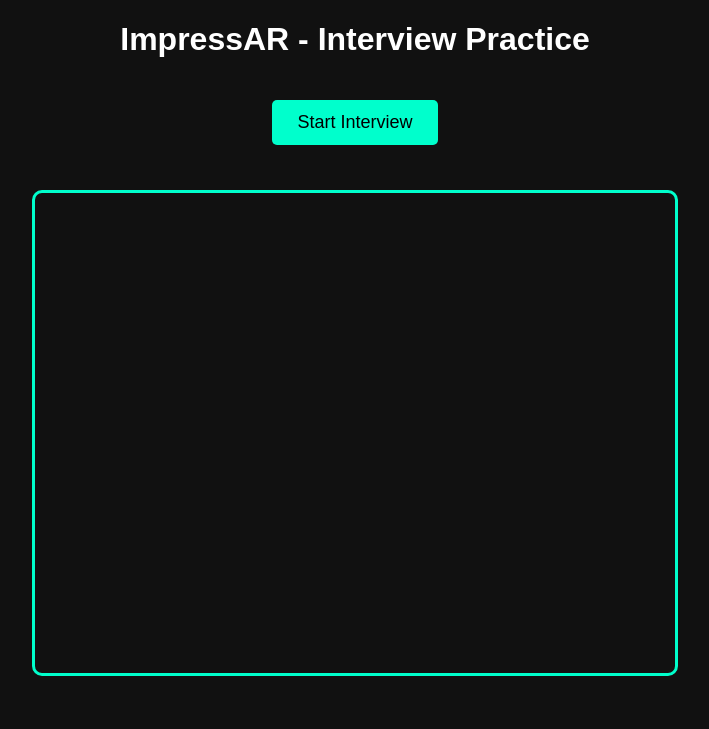
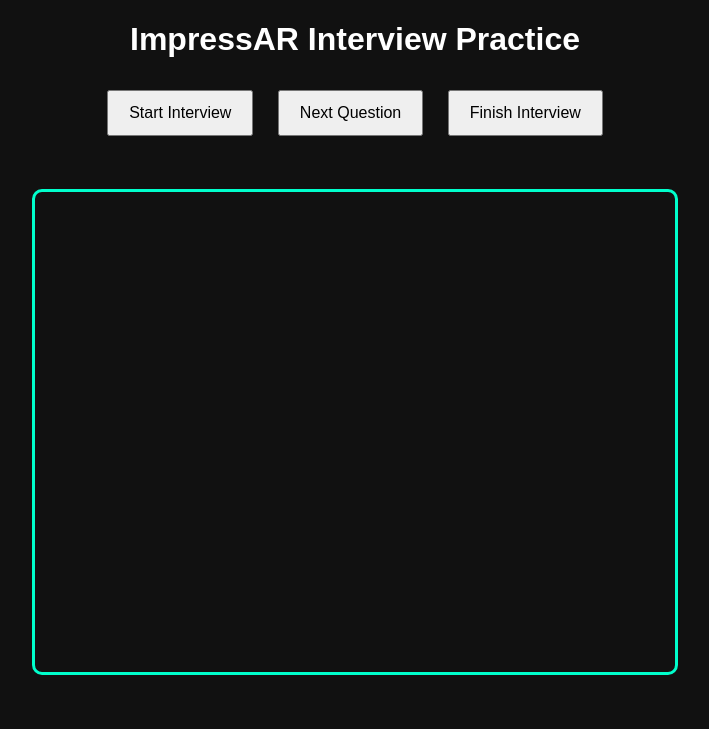
Before and after one commit to anshulpagar7/ImpressAR, a Flask app: page / in a window 1280 px wide. Shown: the top 729 px of the page, without its empty margins (285-994 px from the left). Before the commit the page ends 676 px from the top, so only its background shows below. Run offline with Flask 3, Linux system fonts and the light colour scheme.

Commit message:
updated the html file to support the new features in the interview system

```diff
--- a/templates/index.html
+++ b/templates/index.html
@@ -1,7 +1,11 @@
 <!DOCTYPE html>
 <html>
+
 <head>
+
 <title>ImpressAR Interview Trainer</title>
+
+<script src="https://cdn.jsdelivr.net/npm/chart.js"></script>
 
 <style>
 
@@ -13,99 +17,107 @@ text-align:center;
 }
 
 video{
+border:3px solid #00ffcc;
 border-radius:10px;
-border:3px solid #00ffcc;
 margin-top:20px;
 }
 
 button{
-padding:12px 25px;
-font-size:18px;
-margin-top:20px;
+padding:12px 20px;
+margin:10px;
+font-size:16px;
 cursor:pointer;
-background:#00ffcc;
-border:none;
-border-radius:5px;
 }
 
 #question{
 font-size:22px;
+color:#00ffcc;
 margin-top:20px;
-color:#00ffcc;
 }
 
 #timer{
-font-size:30px;
-margin-top:10px;
+font-size:28px;
 }
 
-#score{
-font-size:28px;
-margin-top:10px;
+canvas{
+margin-top:30px;
 }
 
 </style>
+
 </head>
 
 
 <body>
 
-<h1>ImpressAR - Interview Practice</h1>
+<h1>ImpressAR Interview Practice</h1>
 
 <button onclick="startInterview()">Start Interview</button>
+<button onclick="nextQuestion()">Next Question</button>
+<button onclick="finishInterview()">Finish Interview</button>
 
 <h2 id="question"></h2>
 <h2 id="timer"></h2>
 
 <video id="video" width="640" height="480" autoplay playsinline></video>
 
-<canvas id="canvas" style="display:none;"></canvas>
+<canvas id="hidden" style="display:none;"></canvas>
 
 <p id="feedback"></p>
 <h2 id="score"></h2>
 
+<h2 id="report"></h2>
+
+<canvas id="chart" width="600" height="300"></canvas>
+
 <script>
 
+let questions=[]
+let qIndex=0
+let timeLeft=180
+let interviewActive=false
+
 const video=document.getElementById("video")
-const canvas=document.getElementById("canvas")
-const feedbackText=document.getElementById("feedback")
+const canvas=document.getElementById("hidden")
+const ctx=canvas.getContext("2d")
+
+const feedback=document.getElementById("feedback")
 const scoreText=document.getElementById("score")
 const questionText=document.getElementById("question")
 const timerText=document.getElementById("timer")
 
-const context=canvas.getContext("2d")
+navigator.mediaDevices.getUserMedia({video:true})
+.then(stream=>{video.srcObject=stream})
 
-let interviewActive=false
-let timeLeft=120
-
-// start webcam
-
-navigator.mediaDevices.getUserMedia({video:true})
-.then(stream=>{
-video.srcObject=stream
-})
-
-
-// start interview
 
 function startInterview(){
 
-fetch("/question")
-.then(res=>res.json())
+fetch("/questions")
+
+.then(r=>r.json())
+
 .then(data=>{
-questionText.innerText=data.question
+
+questions=data.questions
+qIndex=0
+
+questionText.innerText=questions[qIndex]
+
 })
 
 interviewActive=true
-timeLeft=120
+timeLeft=180
 
 const timer=setInterval(()=>{
 
+if(!interviewActive) return
+
 if(timeLeft<=0){
+
 clearInterval(timer)
-interviewActive=false
-timerText.innerText="Interview Finished"
+finishInterview()
 return
+
 }
 
 timerText.innerText="Time Left: "+timeLeft+"s"
@@ -116,7 +128,59 @@ timeLeft--
 }
 
 
-// send frames to backend
+function nextQuestion(){
+
+if(qIndex < questions.length-1){
+
+qIndex++
+
+questionText.innerText=questions[qIndex]
+
+}
+
+}
+
+
+function finishInterview(){
+
+interviewActive=false
+
+fetch("/report")
+
+.then(r=>r.json())
+
+.then(data=>{
+
+document.getElementById("report").innerText=
+"Average Confidence Score: "+data.average_score
+
+drawChart(data.trend)
+
+})
+
+}
+
+
+function drawChart(scores){
+
+const ctx=document.getElementById("chart")
+
+new Chart(ctx,{
+
+type:"line",
+
+data:{
+labels:scores.map((_,i)=>i+1),
+datasets:[{
+label:"Confidence Trend",
+data:scores
+}]
+}
+
+})
+
+}
+
 
 setInterval(()=>{
 
@@ -126,23 +190,24 @@ if(!interviewActive) return
 canvas.width=video.videoWidth
 canvas.height=video.videoHeight
 
-context.drawImage(video,0,0)
+ctx.drawImage(video,0,0)
 
-const imageData=canvas.toDataURL("image/jpeg")
+const image=canvas.toDataURL("image/jpeg")
 
 fetch("/analyze",{
 
 method:"POST",
 headers:{"Content-Type":"application/json"},
-body:JSON.stringify({image:imageData})
+body:JSON.stringify({image:image})
 
 })
 
-.then(res=>res.json())
+.then(r=>r.json())
+
 .then(data=>{
 
-feedbackText.innerText=data.feedback
-scoreText.innerText="Confidence Score: "+data.score+"/100"
+feedback.innerText=data.feedback
+scoreText.innerText="Score: "+data.score+"/100"
 
 })
 
@@ -151,4 +216,5 @@ scoreText.innerText="Confidence Score: "+data.score+"/100"
 </script>
 
 </body>
+
 </html>
```
